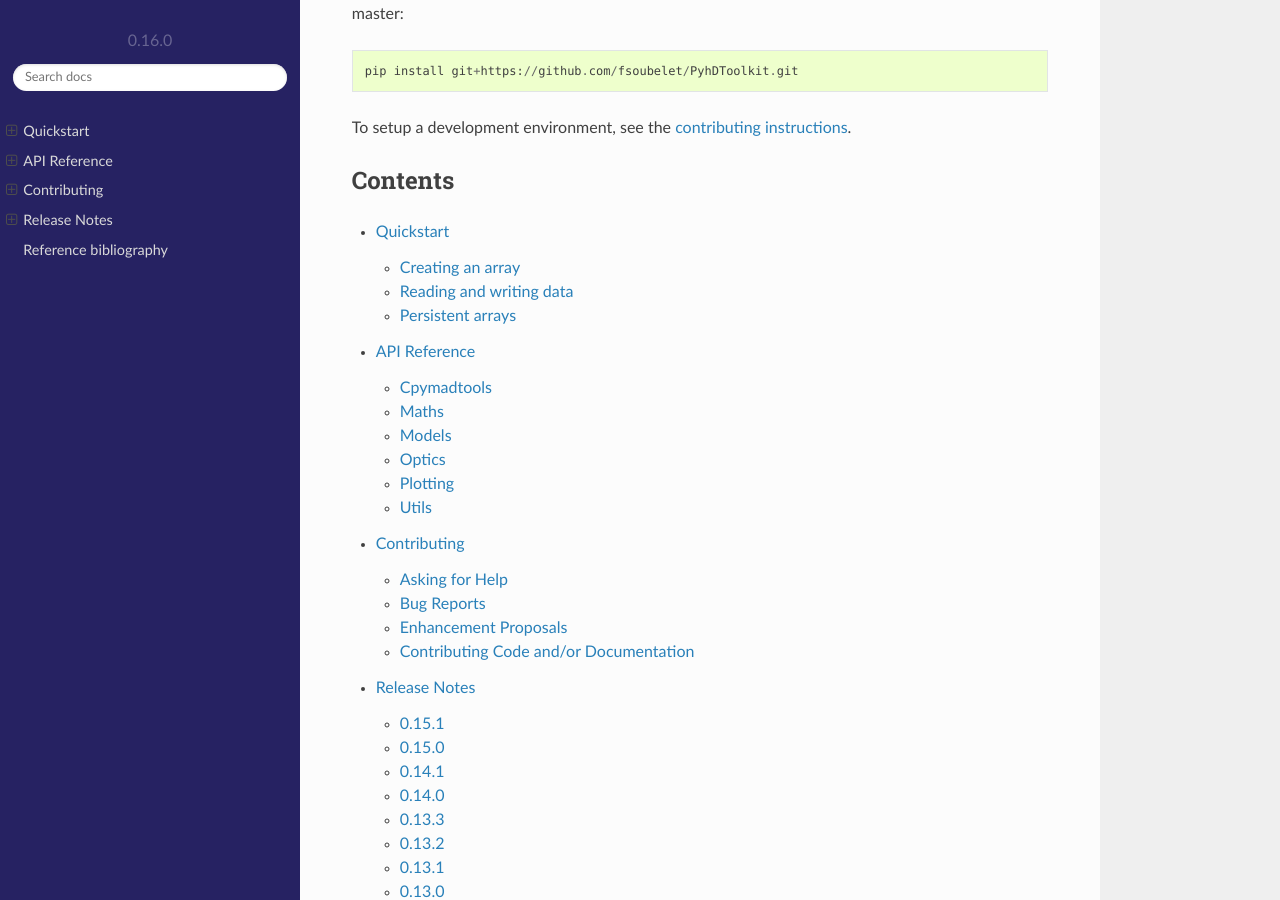
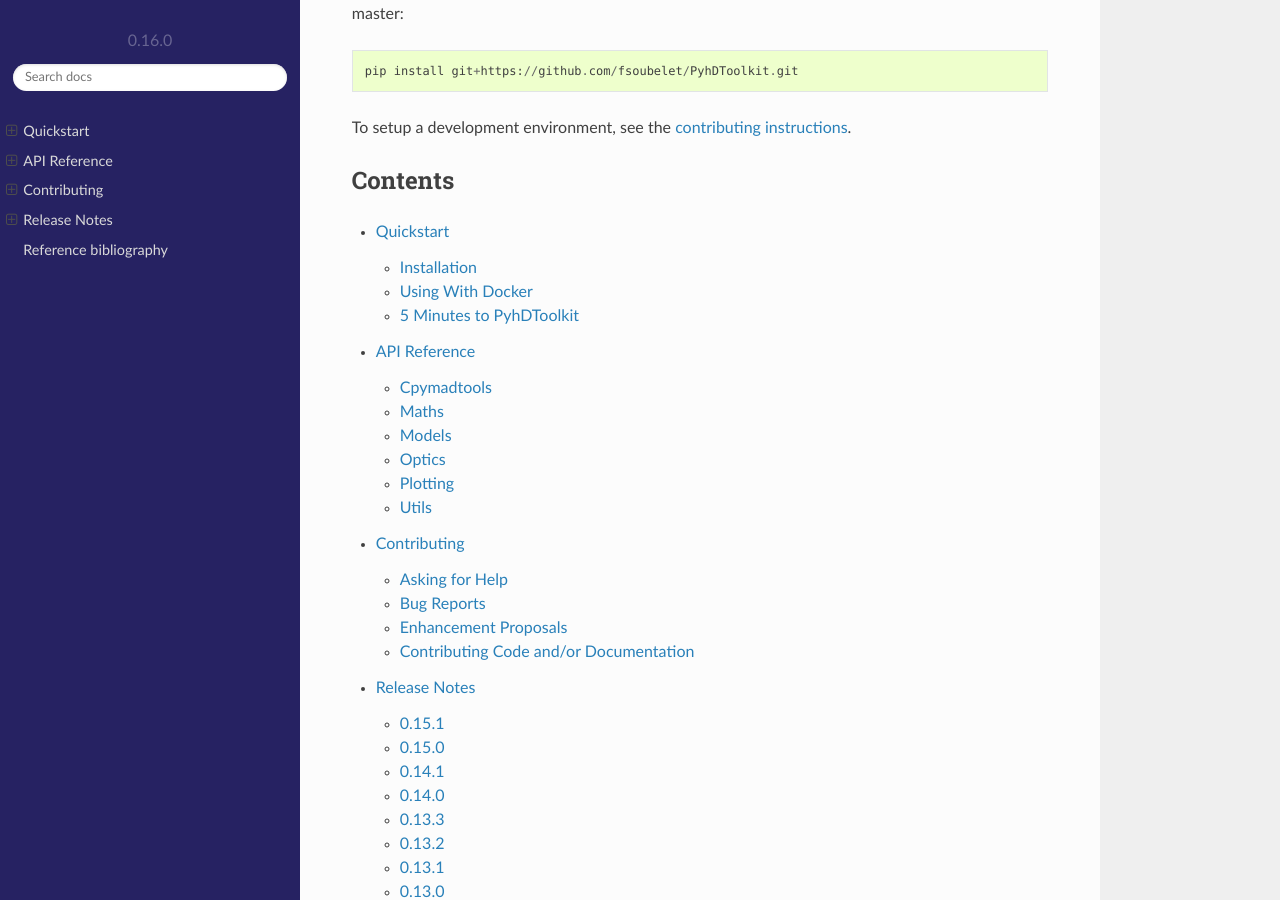
Before and after one commit to fsoubelet/PyhDToolkit, a Sphinx documentation site: the page built from docs/index.rst, in a window 1280 px wide and 900 px high, scrolled down 651 px. Built offline with Sphinx 7.4.7 and the Read the Docs theme 2.0.0, drawn with Linux system fonts in a browser that asks for light colours; pages that are not in the unit, such as notebooks, are missing from menus; some of the changed lines change nothing that is shown.

Commit message:
satisfying quickstart

```diff
--- a/docs/quickstart.rst
+++ b/docs/quickstart.rst
@@ -3,108 +3,140 @@
 Quickstart
 ==========
 
-Zarr provides classes and functions for working with N-dimensional arrays that
-behave like NumPy arrays but whose data is divided into chunks and each chunk is
-compressed. If you are already familiar with HDF5 then Zarr arrays provide
-similar functionality, but with some additional flexibility.
+.. _quickstart-install:
 
-.. _quickstart_create:
+Installation
+------------
 
-Creating an array
+This package is tested for and supports `Python 3.7+`.
+You can install it simply from ``PyPI`` in a virtual environment with:
+
+.. prompt:: bash
+
+    pip install pyhdtoolkit
+
+.. tip::
+    Don't know what a virtual environment is or how to set it up?
+    Here is a good primer on `virtual environments <https://realpython.com/python-virtual-environments-a-primer/>`_ by `RealPython`.
+
+To setup a development environment, see the :doc:`contributing instructions <contributing>`.
+
+
+.. _quickstart-docker:
+
+Using With Docker
 -----------------
 
-Zarr has several functions for creating arrays. For example::
+Docker provides an easy way to get access to a fully-fledged environment identical to the one I use for reproducibility.
+One can directly pull a pre-built image from Dockerhub with:
 
-    >>> import zarr
-    >>> z = zarr.zeros((10000, 10000), chunks=(1000, 1000), dtype='i4')
-    >>> z
-    <zarr.core.Array (10000, 10000) int32>
+.. prompt:: bash
 
-The code above creates a 2-dimensional array of 32-bit integers with 10000 rows
-and 10000 columns, divided into chunks where each chunk has 1000 rows and 1000
-columns (and so there will be 100 chunks in total).
+    docker pull fsoubelet/simenv
 
-For a complete list of array creation routines see the :mod:`zarr.creation`
-module documentation.
+You can then run a jupyter server from within the container and bind a local directory to work on.
+Assuming the command above has beem ran and the image pulled from Dockerhub, one can run a jupyterlab server on port ``8888`` with the command:
 
-.. _quickstart_array:
+.. prompt:: bash
 
-Reading and writing data
+    docker run --rm -p 8888:8888 -e JUPYTER_ENABLE_LAB=yes -v <host_dir_to_mount>:/home/jovyan/work fsoubelet/simenv
+
+Any jupyter notebook or Python files in the mounted directory can then be used or ran with an environment identical to mine.
+
+
+.. quickstart-five-minutes:
+
+5 Minutes to PyhDToolkit
 ------------------------
 
-Zarr arrays support a similar interface to NumPy arrays for reading and writing
-data. For example, the entire array can be filled with a scalar value::
+One can use the library by simply importing it:
 
-    >>> z[:] = 42
+.. prompt:: python >>>
 
-Regions of the array can also be written to, e.g.::
+    import pyhdtoolkit
 
-    >>> import numpy as np
-    >>> z[0, :] = np.arange(10000)
-    >>> z[:, 0] = np.arange(10000)
+This will include only the core components of ``PyhDToolkit``.
+The different sub-packages must be imported separately, depending on your needs:
 
-The contents of the array can be retrieved by slicing, which will load the
-requested region into memory as a NumPy array, e.g.::
+.. prompt:: python >>>
 
-    >>> z[0, 0]
-    0
-    >>> z[-1, -1]
-    42
-    >>> z[0, :]
-    array([   0,    1,    2, ..., 9997, 9998, 9999], dtype=int32)
-    >>> z[:, 0]
-    array([   0,    1,    2, ..., 9997, 9998, 9999], dtype=int32)
-    >>> z[:]
-    array([[   0,    1,    2, ..., 9997, 9998, 9999],
-           [   1,   42,   42, ...,   42,   42,   42],
-           [   2,   42,   42, ...,   42,   42,   42],
-           ...,
-           [9997,   42,   42, ...,   42,   42,   42],
-           [9998,   42,   42, ...,   42,   42,   42],
-           [9999,   42,   42, ...,   42,   42,   42]], dtype=int32)
+    import pyhdtoolkit.cpymadtools
+    import pyhdtoolkit.maths
+    import pyhdtoolkit.models
+    import pyhdtoolkit.optics
+    import pyhdtoolkit.utils
 
-.. _quickstart_persist:
+Cpymadtools
+^^^^^^^^^^^
 
-Persistent arrays
------------------
+The core of ``PyhDToolkit`` is the `~pyhdtoolkit.cpymadtools` sub-package.
+It provides an ensemble of functionality to perform operations with and from `~cpymad.madx.Madx` objects;
+and conveniently setup, run, analyze and plot ``MAD-X`` simulations and their results.
 
-In the examples above, compressed data for each chunk of the array was stored in
-main memory. Zarr arrays can also be stored on a file system, enabling
-persistence of data between sessions. For example::
+All the public apis in the `~pyhdtoolkit.cpymadtools` work in the same fashion: call them with as first argument your
+`~cpymad.madx.Madx` instance, and then any `args` and `kwargs` relevant to the functionality at hand.
+Let's say one has initiated their ``MAD-X`` simulation through `~cpymad.madx.Madx` as follows:
 
-    >>> z1 = zarr.open('data/example.zarr', mode='w', shape=(10000, 10000),
-    ...                chunks=(1000, 1000), dtype='i4')
+.. prompt:: python >>>
 
-The array above will store its configuration metadata and all compressed chunk
-data in a directory called 'data/example.zarr' relative to the current working
-directory. The :func:`zarr.convenience.open` function provides a convenient way
-to create a new persistent array or continue working with an existing
-array. Note that although the function is called "open", there is no need to
-close an array: data are automatically flushed to disk, and files are
-automatically closed whenever an array is modified.
+    from cpymad.madx import Madx
+    madx = Madx()
 
-Persistent arrays support the same interface for reading and writing data,
-e.g.::
+Then using the `~pyhdtoolkit.cpymadtools` apis goes as:
 
-    >>> z1[:] = 42
-    >>> z1[0, :] = np.arange(10000)
-    >>> z1[:, 0] = np.arange(10000)
+.. prompt:: python >>>
 
-Check that the data have been written and can be read again::
+    from pyhdtoolkit.cpymadtools import super_cool_function  # pretend it exists ;)
+    super_cool_function(madx, *args, **kwargs)
 
-    >>> z2 = zarr.open('data/example.zarr', mode='r')
-    >>> np.all(z1[:] == z2[:])
-    True
+In the `~pyhdtoolkit.cpymadtools` one will find modules to:
 
-If you are just looking for a fast and convenient way to save NumPy arrays to
-disk then load back into memory later, the functions
-:func:`zarr.convenience.save` and :func:`zarr.convenience.load` may be
-useful. E.g.::
+* Encompass existing ``MAD-X`` commands, such as for example :ref:`matching <cpymadtools-matching>` or :ref:`tracking <cpymadtools-track>`;
+* Perform useful routines with a clean pythonic interface (for instance :ref:`betatron coupling  <cpymadtools-coupling>` calculation and handling, :ref:`errors assignments <cpymadtools-errors>`);
+* Conveniently create different useful plots after a simulation thanks to the :ref:`plotters classes <cpymadtools-plotters>`;
+* Run :ref:`(HL)LHC <cpymadtools-lhc>` specific functionality, mostly tailored to my work.
 
-    >>> a = np.arange(10)
-    >>> zarr.save('data/example.zarr', a)
-    >>> zarr.load('data/example.zarr')
-    array([0, 1, 2, 3, 4, 5, 6, 7, 8, 9])
+One can find many examples of the `~pyhdtoolkit.cpymadtools` apis' use in the :ref:`gallery <gallery>` section of this documentation.
 
-Please note that there are a number of other options for persistent array
-storage, see the section on :ref:`tutorial_storage` below.
+Utilities
+^^^^^^^^^
+
+The :ref:`utils <pyhdtoolkit-utils>` module contains useful functions to setup logging or
+plotting :ref:`defaults <utils-defaults>`, run external programs through the :ref:`command line <utils-cmdline>`,
+run your functions through :ref:`useful contexts <utils-contexts>`, easily wrap and :ref:`parallelise <utils-executors>`
+functions, or perform many convenient :ref:`operations <utils-operations>` on miscellaneous Python objects.
+
+For instance, one can safely run an input at the commandline with:
+
+.. prompt:: python >>>
+
+    from pyhdtoolkit.utils.cmdline import CommandLine
+    CommandLine.run("sleep 5")
+
+Alternatively one can easily parallelise an I/O-intensive function through multithreading with:
+
+.. prompt:: python >>>
+
+    from pyhdtoolkit.utils.executors import MultiThreader
+    Threader = MultiThreader()
+    results = Threader.execute_function(
+        func=your_io_heavy_function,
+        func_args=list_of_args_for_each_call,
+        n_processes=some_int_up_to_you,
+    )
+
+.. tip::
+    A useful tidbit is this line which sets up the logging level for functions in the package:
+
+    .. prompt:: python >>>
+
+        from pyhdtoolkit.utils import defaults
+        defaults.config_logger(level="trace")  # lowest level used, will give ALL logging
+
+Additional Helpers
+^^^^^^^^^^^^^^^^^^
+
+Other sub-packages provide helper functionality mostly used internally in the package, but may be of use to you.
+:ref:`Plotting <pyhdtoolkit-plotting>` gives access to helpers for `~matplotlib` plots; :ref:`models <pyhdtoolkit-models>`
+provides `~pydantic`-validated classes for data handling throughout the package; :ref:`optics <pyhdtoolkit-optics>` to useful
+beam optics parameters calculations; and :ref:`maths <pyhdtoolkit-maths>` to some statistical utilities.
```
